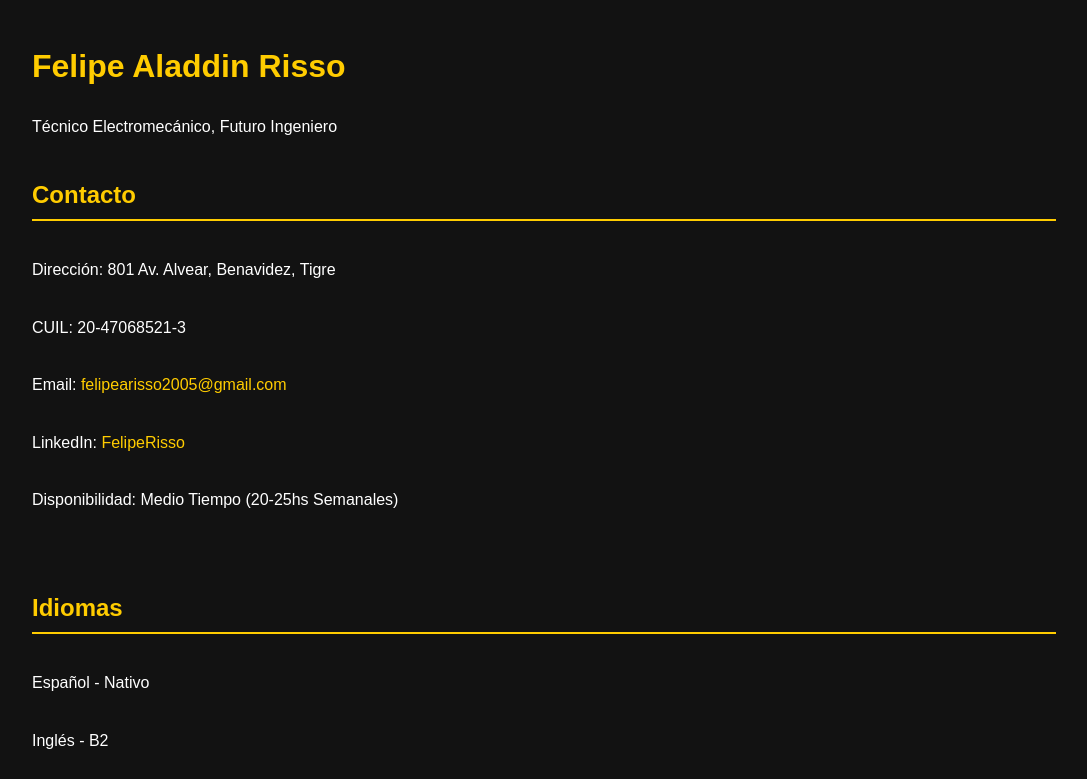
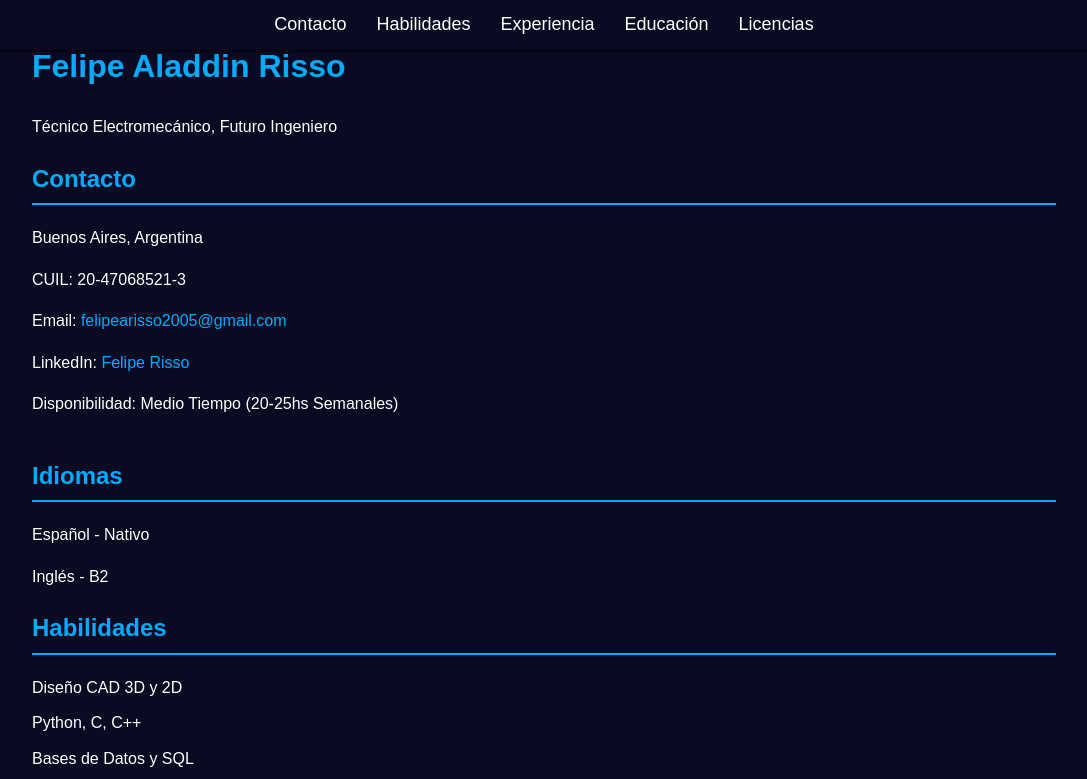
Before and after one commit to Frisso92/frisso92.github.io, a plain HTML site: page index.html in a window 1280 px wide. Shown: the top 779 px of the page, without its empty margins (96-1183 px from the left). Drawn offline with Linux system fonts and the light colour scheme.

```diff
--- a/index.html
+++ b/index.html
@@ -6,12 +6,13 @@
     <title>Felipe Risso - Portfolio/Resume</title>
     <style>
         body {
-            background-color: #121212;
+            background-color: #0a0a23;
             color: #ffffff;
             font-family: 'Arial', sans-serif;
             line-height: 1.6;
             margin: 0;
             padding: 0;
+            transition: background-color 0.5s ease, color 0.5s ease;
         }
         .container {
             width: 80%;
@@ -19,50 +20,84 @@
             padding: 20px;
         }
         h1, h2, h3 {
-            color: #ffcc00;
+            color: #00aaff;
         }
         .section {
             margin-bottom: 40px;
+            opacity: 0;
+            transform: translateY(20px);
+            transition: opacity 0.5s ease, transform 0.5s ease;
+        }
+        .section.visible {
+            opacity: 1;
+            transform: translateY(0);
         }
         .section-title {
-            border-bottom: 2px solid #ffcc00;
+            border-bottom: 2px solid #00aaff;
             padding-bottom: 5px;
             margin-bottom: 20px;
         }
-        .contact, .skills, .experience, .education {
-            display: flex;
-            flex-direction: column;
+        .contact a {
+            color: #00aaff;
+            text-decoration: none;
+            transition: color 0.3s ease;
         }
-        .contact a {
+        .contact a:hover {
             color: #ffcc00;
-            text-decoration: none;
         }
-        .skills ul, .experience ul, .education ul {
+        .skills ul, .experience ul, .education ul, .licenses ul {
             list-style-type: none;
             padding: 0;
         }
-        .skills ul li, .experience ul li, .education ul li {
+        .skills ul li, .experience ul li, .education ul li, .licenses ul li {
             margin-bottom: 10px;
+        }
+        .nav-menu {
+            background-color: #0a0a23;
+            position: fixed;
+            top: 0;
+            width: 100%;
+            display: flex;
+            justify-content: center;
+            padding: 10px 0;
+            box-shadow: 0 2px 5px rgba(0,0,0,0.5);
+        }
+        .nav-menu a {
+            color: #ffffff;
+            margin: 0 15px;
+            text-decoration: none;
+            font-size: 18px;
+            transition: color 0.3s ease;
+        }
+        .nav-menu a:hover {
+            color: #00aaff;
         }
     </style>
 </head>
 <body>
+    <div class="nav-menu">
+        <a href="#contact">Contacto</a>
+        <a href="#skills">Habilidades</a>
+        <a href="#experience">Experiencia</a>
+        <a href="#education">Educación</a>
+        <a href="#licenses">Licencias</a>
+    </div>
     <div class="container">
         <header>
             <h1>Felipe Aladdin Risso</h1>
             <p>Técnico Electromecánico, Futuro Ingeniero</p>
         </header>
 
-        <section class="contact section">
+        <section id="contact" class="contact section">
             <h2 class="section-title">Contacto</h2>
-            <p>Dirección: 801 Av. Alvear, Benavidez, Tigre</p>
+            <p>Buenos Aires, Argentina</p>
             <p>CUIL: 20-47068521-3</p>
             <p>Email: <a href="mailto:felipearisso2005@gmail.com">felipearisso2005@gmail.com</a></p>
-            <p>LinkedIn: <a href="https://www.linkedin.com/in/FelipeRisso" target="_blank">FelipeRisso</a></p>
+            <p>LinkedIn: <a href="https://www.linkedin.com/in/felipe-risso-974249300" target="_blank">Felipe Risso</a></p>
             <p>Disponibilidad: Medio Tiempo (20-25hs Semanales)</p>
         </section>
 
-        <section class="skills section">
+        <section id="skills" class="skills section">
             <h2 class="section-title">Idiomas</h2>
             <p>Español - Nativo</p>
             <p>Inglés - B2</p>
@@ -83,7 +118,7 @@
             </ul>
         </section>
 
-        <section class="experience section">
+        <section id="experience" class="experience section">
             <h2 class="section-title">Experiencia</h2>
             <h3>Planta Pacheco, Ford Argentina | Abril 2024 - Diciembre 2024</h3>
             <p>Pasantede Montaje | Lanzamiento e Innovación</p>
@@ -95,7 +130,7 @@
             </ul>
         </section>
 
-        <section class="education section">
+        <section id="education" class="education section">
             <h2 class="section-title">Educación</h2>
             <h3>Escuela Técnica Henry Ford | 2018 - 2024</h3>
             <p>Técnico Electromecánico</p>
@@ -111,7 +146,7 @@
             </ul>
         </section>
 
-        <section class="licenses section">
+        <section id="licenses" class="licenses section">
             <h2 class="section-title">Licencias y Certificaciones</h2>
             <ul>
                 <li>B2 First, Cambridge International Education | Enero 2023</li>
@@ -119,5 +154,24 @@
             </ul>
         </section>
     </div>
+    <script>
+        document.addEventListener('DOMContentLoaded', function() {
+            const sections = document.querySelectorAll('.section');
+            const options = {
+                threshold: 0.1
+            };
+            const observer = new IntersectionObserver(function(entries, observer) {
+                entries.forEach(entry => {
+                    if (entry.isIntersecting) {
+                        entry.target.classList.add('visible');
+                        observer.unobserve(entry.target);
+                    }
+                });
+            }, options);
+            sections.forEach(section => {
+                observer.observe(section);
+            });
+        });
+    </script>
 </body>
 </html>
```
